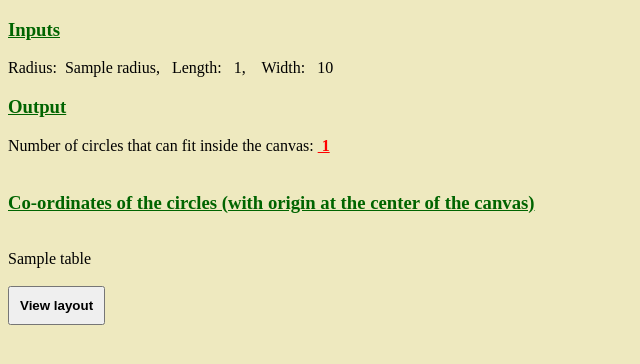
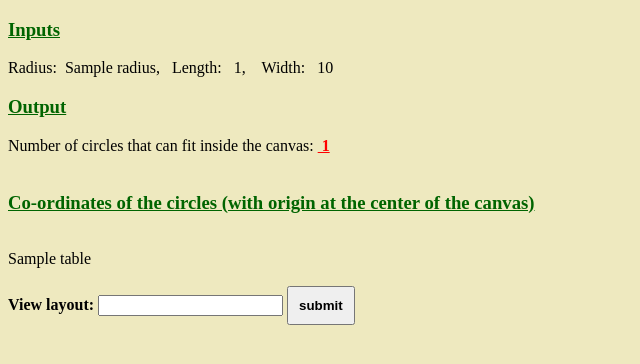
Before and after one commit to DowellLivingLab/118.Geocoordinates.Dowell, a Flask app: template templates/output_page.html in a window 1280 px wide. Shown: the top 364 px of the page, without its empty margins (0-640 px from the left). Run offline with Flask 2, Linux system fonts and the light colour scheme; the template is opened without the code that fills it: most values are stand-ins (such as "Sample title", 1, 10 or a date in 2020).

Commit message:
Update output_page.html

```diff
--- a/templates/output_page.html
+++ b/templates/output_page.html
@@ -39,7 +39,8 @@
             Length of the canvas: <input type="text" name="length-input" value="{{inp.length}}"></input><br><br>
             Width of the canvas: <input type="text" name="width-input" value="{{inp.width}}"></input><br><br><br>
         </div>
-        <button id="btn" type="submit" class="container"><b>View layout</b></button>
+        <b>View layout: <input type="text" name="layout-input"></input></b>
+        <button id="btn" type="submit" class="container"><b>submit</b></button>
     </form>
 
 </body>
```
